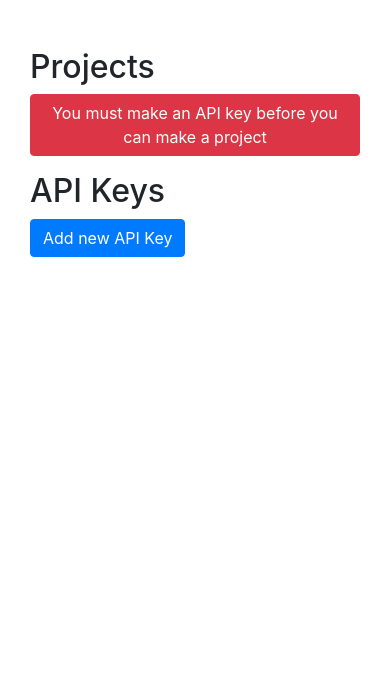
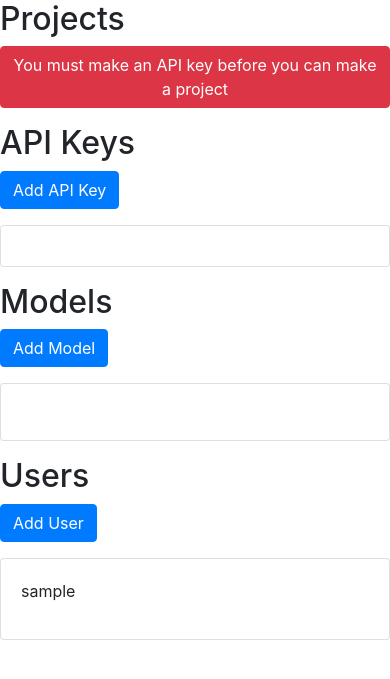
Before and after one commit to arthurhjorth/openai_manager, a Flask app: page / in a window 390 px wide. Shown: the part 56-735 px from the top of the page. Run offline with Flask 3, Linux system fonts and the light colour scheme; the visitor is signed in with stand-in values (Sample User, id 1); data comes from the database, SQL or seed files in the repository; data that the repository does not hold is empty.

Commit message:
close to final

```diff
--- a/app/app.py
+++ b/app.py
@@ -1,6 +1,6 @@
 from collections import defaultdict
 import uuid, requests, random, json
-from flask import Flask, request, redirect, url_for, jsonify, app, render_template, flash, Response
+from flask import Flask, request, redirect, url_for, jsonify, app, render_template, flash, Response, make_response, g
 from flask_admin import Admin
 from flask_admin.contrib.sqla import ModelView
 from flask_login import LoginManager, current_user, AnonymousUserMixin, login_user, logout_user, login_required
@@ -8,12 +8,16 @@ from flask_migrate import Migrate
 from models import db, User, Project, APIKey, APIResponse, OpenAIModel, ModelCost, InternalAPIKey
 from werkzeug.exceptions import Unauthorized, Forbidden
 from werkzeug.urls import url_parse
-from forms import LoginForm, ModelCostForm, OpenAIModelForm, ProjectForm, APIKeyForm, APIResponseFilterForm
+from forms import LoginForm, ModelCostForm, OpenAIModelForm, ProjectForm, APIKeyForm, APIResponseFilterForm, RegistrationForm
 from datetime import datetime, timedelta
 from functools import wraps
 
 app = Flask(__name__)
-app.config['SQLALCHEMY_DATABASE_URI'] = 'sqlite:///site.db' # Use SQLite for simplicity
+# app.config['SQLALCHEMY_DATABASE_URI'] = 'sqlite:///site.db' # Use SQLite for simplicity
+app.config['SQLALCHEMY_DATABASE_URI'] = 'postgresql://myuser:mypassword@db/mydatabase'
+app.config['SQLALCHEMY_TRACK_MODIFICATIONS'] = False
+app.config['TEMPLATES_AUTO_RELOAD'] = True
+TEMPLATES_AUTO_RELOAD = True
 app.config['SECRET_KEY'] = '2e3368c5ee5bd49c9635924c55bd22277bddebcd379c662b'
 
 db.init_app(app)
@@ -70,10 +74,11 @@ def login():
 @login_required
 def home():
     projects = get_users_projects()
-    for p in projects:
-        print(p, p.users.all())
     api_keys = APIKey.query.filter(APIKey.user_id == current_user.id).all()
-    return render_template('home.html', projects=projects, api_keys=api_keys)
+    models = OpenAIModel.query.all()
+    users = User.query.all()
+    print(users)
+    return render_template('home.html', projects=projects, api_keys=api_keys, models=models, users=users)
 
 def get_users_projects():
     if current_user.is_admin:
@@ -85,6 +90,18 @@ def get_users_projects():
 def logout():
     logout_user()
     return redirect(url_for('home'))
+
+@app.route('/new/user', methods=['GET', 'POST'])
+def register():
+    form = RegistrationForm()
+    if form.validate_on_submit():
+        user = User(username=form.username.data, email=form.email.data)
+        user.set_password(form.password.data)
+        db.session.add(user)
+        db.session.commit()
+        flash(f"Created new user: {user.username}")
+        return redirect(url_for('home'))  # replace 'login' with your login view function
+    return render_template('new_user.html', title='New User', form=form)
 
 @app.route('/new/project', methods=['GET', 'POST'])
 def new_project():
@@ -131,7 +148,7 @@ def new_model():
                          end_date=cost_form.end_date.data)
         db.session.add(cost)
         db.session.commit()
-        return redirect(url_for('index'))
+        return redirect(url_for('home'))
     return render_template('new_model.html', model_form=model_form, cost_form=cost_form)
 
 @app.route('/new/api_key', methods=['GET', 'POST'])
@@ -178,7 +195,6 @@ def api_responses(project_id):
     total_costs = {'tokens_in': 0, 'tokens_out': 0}  # to store total costs
     model_costs = defaultdict(lambda: {'tokens_in': 0, 'tokens_out': 0})  # to store costs per model
     if request.method == 'POST':
-        print(form.data)
         start_date = form.start_date.data
         end_date = form.end_date.data
         users = [int(n) for n in form.users.data]
@@ -284,7 +300,25 @@ def handle_unauthorized(e):
 def handle_forbidden(e):
     return jsonify({'error': str(e)}), 403
 
+## function for creating APIResponse objects for db
+def save_api_call_and_response(the_request, the_response):
+    req_json = the_request.get_json()
+    resp_json = the_response.json()
+    model_name = resp_json['model']
+    tokens_in = resp_json['usage']['prompt_tokens']
+    tokens_out = resp_json['usage']['completion_tokens'] if 'completion_tokens' in resp_json['usage'] else 0 # embeddings do not have tokens_out
+    internal_api_key_id = g.internal_api_key_id
+    api_response = APIResponse(model_name=model_name,
+                               tokens_in=tokens_in,
+                               tokens_out=tokens_out,
+                               internal_api_key_id=internal_api_key_id,
+                               request=req_json,
+                               response=resp_json)
+    api_response.update_cost()
+    db.session.add(api_response)
+    db.session.commit()
 
+### route wrapper for checking if API key is current, can use the model, and has money
 def require_api_key(view_function):
     @wraps(view_function)
     def decorator(*args, **kwargs):
@@ -299,6 +333,7 @@ def require_api_key(view_function):
         except ValueError:
             raise Unauthorized('Invalid Authorization header')
         ik = InternalAPIKey.get_by_string(token)
+        g.internal_api_key_id = ik.id
         if not ik.is_current():
             raise Forbidden("Your API key is not current")
         proj = ik.project
@@ -306,6 +341,9 @@ def require_api_key(view_function):
             raise Forbidden("Your project is out of money")
         if ik.total_spent > ik.spending_limit * .98 and ik.spending_limit != 0:
             raise Forbidden("Your API key is out of money")
+        if (model_name := request.get_json()['model']) not in ik.project.model_names():
+            raise Forbidden(f"Your API key does not have access to the model {model_name}")
+        # if you have lived a good life and made it this far, we send the request to OpenAI with the real APIKey
         api_key = APIKey.query.filter(APIKey.id == proj.api_key_id).first().key_string
         request.headers = {
             "Content-Type": "application/json",
@@ -314,37 +352,24 @@ def require_api_key(view_function):
         return view_function(*args, **kwargs)
     return decorator
 
+# don't think I'm using this.. just had to special case out tokens in save_api_call
+# @require_api_key
+# def completions():
+#     url = f"https://api.openai.com/{request.url_rule.endpoint}"
+#     resp = requests.post(url, headers=request.headers, data=request.data)
+#     save_api_call_and_response(request, resp)
+#     return resp.json(), 200
 
-@app.route('/v1/chat/completions', methods=['POST'])
+# one endpoint to rule them all
+@app.route('/v1/chat/completions', methods=['POST'], endpoint='v1/chat/completions')
+@app.route('/v1/completions', methods=['POST'], endpoint='v1/completions')
+@app.route('/v1/embeddings', methods=['POST'], endpoint='v1/embeddings')
 @require_api_key
-def chat_completions():
-    url = '/v1/chat/completions'
-    return requests.post(url, headers=request.headers, data=request.data)
-
-@app.route('/v1/embeddings', methods=['POST'])
-@require_api_key
-def embeddings():
-    url = '/v1/embeddings'
-    return requests.post(url, headers=request.headers, data=request.data)
-
-@app.route('/v1/completions', methods=['POST'])
-@require_api_key
-def completions():
+def open_ai_call():
     url = f"https://api.openai.com/{request.url_rule.endpoint}"
     resp = requests.post(url, headers=request.headers, data=request.data)
-    flask_resp = Response(response=resp.content, status=resp.status_code, headers=dict(resp.headers))
-    return flask_resp
-
-@app.route('/v1/audio/transcriptions', methods=['POST'])
-@require_api_key
-def audio_transcriptions():
-    url = '/v1/audio/transcriptions'
-    return jsonify(200, requests.post(url, headers=request.headers, data=request.data))
-
-@app.route('/v1/audio/translations', methods=['POST'])
-def audio_translations():
-    url = '/v1/audio/translations'
-    return requests.post(url, headers=request.headers, data=request.data)
+    save_api_call_and_response(request, resp)
+    return resp.json(), 200
 
 
 def generate_random_time():
@@ -357,7 +382,7 @@ def generate_random_time():
 
 @app.route('/add_test_data')
 def add_test_data():
-    for n in ["Kenneth", "Kristoffer", "Ida", "Lisa"]:
+    for n in ["Kenneth", "Kristoffer", "Ida Marie"]:
         u = User(username=n)
         db.session.add(u)
         db.session.commit()
@@ -374,7 +399,6 @@ def add_test_data():
     db.session.commit()
     for ik in p.internal_api_keys:
         for n in range(400):
-            print(ik.user.username)
             model_name = random.sample(p.model_names(), 1)[0]
             in_tokens = random.randint(5, 400)
             out_tokens = random.randint(5, 400)
--- a/app/templates/home.html
+++ /dev/null
@@ -1,59 +0,0 @@
-{% extends "base.html" %}
-
-{% block content %}
-<div class="container mt-5">
-    <div class="row">
-        <div class="col-md-6">
-            <h2>Projects</h2>
-            {% if api_keys|length > 0 %}
-                <a href="/new/project" class="btn btn-primary mb-3">New Project</a>
-            {% else %}
-                <a href="#" class="btn btn-danger mb-3" disabled>You must make an API key before you can make a project</a>
-            {% endif %}
-            {% for project in projects %}
-            <div class="card mb-3">
-                <div class="card-body">
-                    <div class="d-flex justify-content-between align-items-center mb-3 p-2 border rounded">
-                        <h5 class="card-title m-0">{{ project.name }}</h5>
-                        <div>
-                            {% if current_user.is_admin or (current_user.is_project_admin and project.id in current_user.project_leads) %}
-                                <a href="/project/{{ project.id }}" class="btn btn-primary mr-2 equal-width">Edit project details</a>
-                            {% else %}
-                                <a href="/project/{{ project.id }}" class="btn btn-secondary mr-2 equal-width">View project details</a>
-                            {% endif %}
-                            <a href="/project/{{ project.id }}/activity" class="btn btn-info equal-width">View Project Activity</a>
-                        </div>
-                    </div>
-                    {% if project.api_key %}
-                        <p>API Key: {{ project.api_key.name }}</p>
-                    {% else %}
-                        <p class="text-danger">No API key associated with project. All API calls will fail.</p>
-                    {% endif %}
-                    {% for internal_api_key in project.internal_api_keys.all() %}
-                        <p>User: {{ internal_api_key.user.username }}</p>
-                        <p>Key: {{ internal_api_key.internal_api_key_string }}</p>
-                    {% endfor %}
-                </div>
-            </div>
-            {% endfor %}
-        </div>
-        <div class="col-md-6">
-            <h2>API Keys</h2>
-            <a href="/new/api_key" class="btn btn-primary mb-3">Add new API Key</a>
-            {% for key in api_keys %}
-            <div class="card mb-3">
-                <div class="card-body">
-                    <h5 class="card-title">{{ key.name }}</h5>
-                    <a href="/api_key/{{ key.id }}" class="btn btn-primary">View</a>
-                </div>
-            </div>
-            {% endfor %}
-        </div>
-    </div>
-</div>
-<style>
-.equal-width {
-    width: 150px;  /* Adjust width as necessary */
-}
-</style>
-{% endblock %}
--- a/app/templates/base.html
+++ b/templates/base.html
@@ -14,6 +14,7 @@
     <script src="https://code.jquery.com/jquery-3.4.1.slim.min.js" integrity="sha384-J6qa4849blE2+poT4WnyKhv5vZF5SrPo0iEjwBvKU7imGFAV0wwj1yYfoRSJoZ+n" crossorigin="anonymous"></script>
 <script src="https://cdn.jsdelivr.net/npm/popper.js@1.16.0/dist/umd/popper.min.js" integrity="sha384-Q6E9RHvbIyZFJoft+2mJbHaEWldlvI9IOYy5n3zV9zzTtmI3UksdQRVvoxMfooAo" crossorigin="anonymous"></script>
 <script src="https://cdn.jsdelivr.net/npm/bootstrap@4.4.1/dist/js/bootstrap.min.js" integrity="sha384-wfSDF2E50Y2D1uUdj0O3uMBJnjuUD4Ih7YwaYd1iqfktj0Uod8GCExl3Og8ifwB6" crossorigin="anonymous"></script>
+</style>
 
     <nav class="navbar navbar-expand-lg navbar-light bg-light">
       <a class="navbar-brand" href="/">OpenAI API Calls Manager</a>
@@ -36,11 +37,11 @@
     {% endif %}
     {% endwith %}
 
-    <div class="container">
+    <!-- <div class="container custom-fluid"> -->
       {% block content %}
       <!-- Child page content will be inserted here -->
       {% endblock %}
-    </div>
+    <!-- </div> -->
 
   </body>
 </html>
--- /dev/null
+++ b/templates/home.html
@@ -0,0 +1,93 @@
+{% extends "base.html" %}
+
+{% block content %}
+<div class="row">
+    <div class="col-md-3">
+        <h2>Projects</h2>
+        {% if api_keys|length > 0 %}
+        <a href="/new/project" class="btn btn-primary mb-3">New Project</a>
+        {% else %}
+        <a href="#" class="btn btn-danger mb-3" disabled>You must make an API key before you can make a project</a>
+        {% endif %}
+        {% for project in projects %}
+        <div class="card mb-3">
+            <div class="card-body">
+                <div class="d-flex justify-content-between align-items-center mb-3 p-2 border rounded">
+                    <h5 >{{ project.name }}</h5>
+                </div>
+                    <a href="/project/{{ project.id }}" class="btn btn-secondary mr-2 equal-width">Project
+                        details</a>
+                    <a href="/project/{{ project.id }}/activity" class="btn btn-info equal-width">View Activity</a>
+                {% if project.api_key %}
+                <p>API Key: {{ project.api_key.name }}</p>
+                {% else %}
+                <p class="text-danger">No API key associated with project. All API calls will fail.</p>
+                {% endif %}
+                {% for internal_api_key in project.internal_api_keys.all() %}
+                <h6>Associated Internal User Keys</h6>
+                <p>User: {{ internal_api_key.user.username }}</p>
+                <p>Key: {{ internal_api_key.internal_api_key_string }}</p>
+                {% endfor %}
+            </div>
+        </div>
+        {% endfor %}
+    </div>
+    <div class="col-md-3">
+        <h2>API Keys</h2>
+        <a href="/new/api_key" class="btn btn-primary mb-3">Add API Key</a>
+        <div class="card mb-3">
+            <div class="card-body">
+                {% for key in api_keys %}
+                <div class="card mb-3">
+                    <div class="card-body">
+                        <h5 class="card-title">{{ key.name }}</h5>
+                        <a href="/api_key/{{ key.id }}" class="btn btn-primary">View</a>
+                    </div>
+                </div>
+                {% endfor %}
+            </div>
+        </div>
+    </div>
+    <div class="col-md-3">
+        <h2>Models</h2>
+        <a href="/new/model" class="btn btn-primary mb-3">Add Model</a>
+        <div class="card mb-3">
+            <div class="card-body">
+                <table class="table table-striped">
+                    <tbody>
+                        {% for model in models %}
+                        <tr>
+                            <td>
+                                {{model.name}}
+                            </td>
+                            <td>
+                                <a href="/view_model/{{ model.id }}" class="btn btn-primary">View</a>
+                            </td>
+                        </tr>
+                        {% endfor %}
+                    </tbody>
+                </table>
+            </div>
+        </div>
+    </div>
+    <div class="col-md-3">
+    <h2>Users</h2>
+        <a href="/new/user" class="btn btn-primary mb-3">Add User</a>
+        <div class="card mb-3">
+            <div class="card-body">
+                <table class="table table-striped">
+                {% for user in users %}
+                    {{user.username}}
+                {% endfor %}
+                </table>
+            </div>
+            </div>
+    </div>
+</div>
+<style>
+    .equal-width {
+        width: 300px;
+        /* Adjust width as necessary */
+    }
+</style>
+{% endblock %}
```
Also changed, not shown: forms.py (renamed from app/forms.py, +22 -3 lines), models.py (renamed from app/models.py, +15 -3 lines), templates/new_user.html (added, +39 -0 lines), templates/login.html (renamed from app/templates/login.html), templates/new_api_key.html (renamed from app/templates/new_api_key.html), templates/new_model.html (renamed from app/templates/new_model.html), templates/new_project.html (renamed from app/templates/new_project.html), templates/project_activity.html (renamed from app/templates/project_activity.html), templates/view_model.html (renamed from app/templates/view_model.html), 1 other file.
